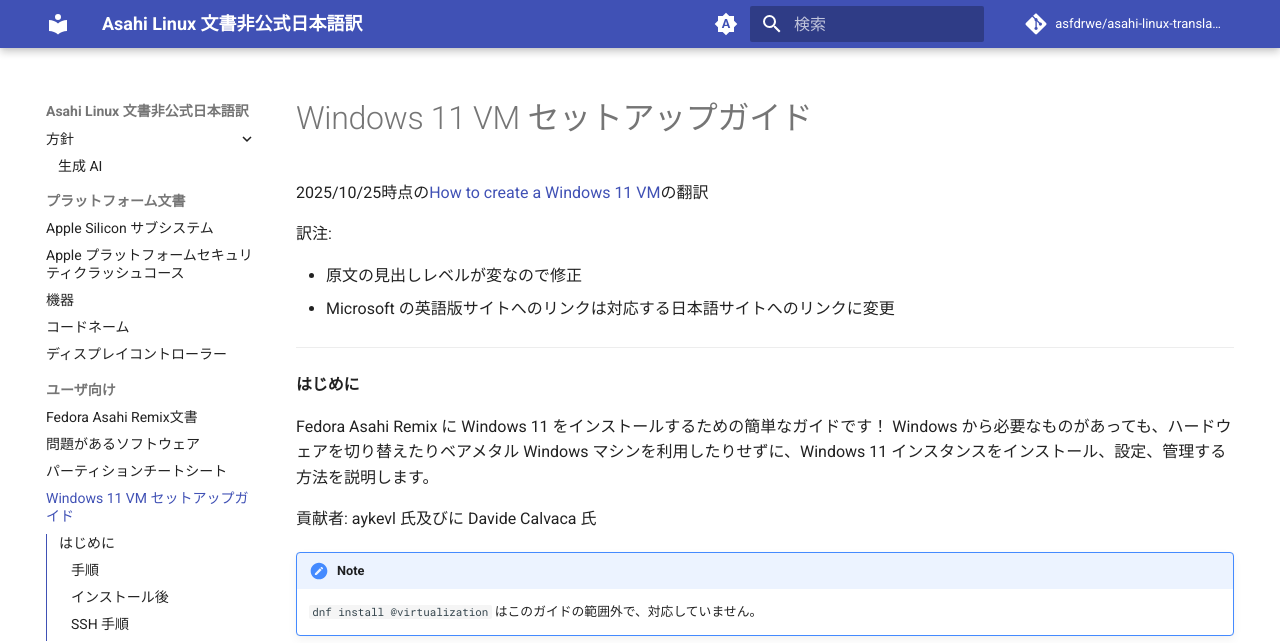
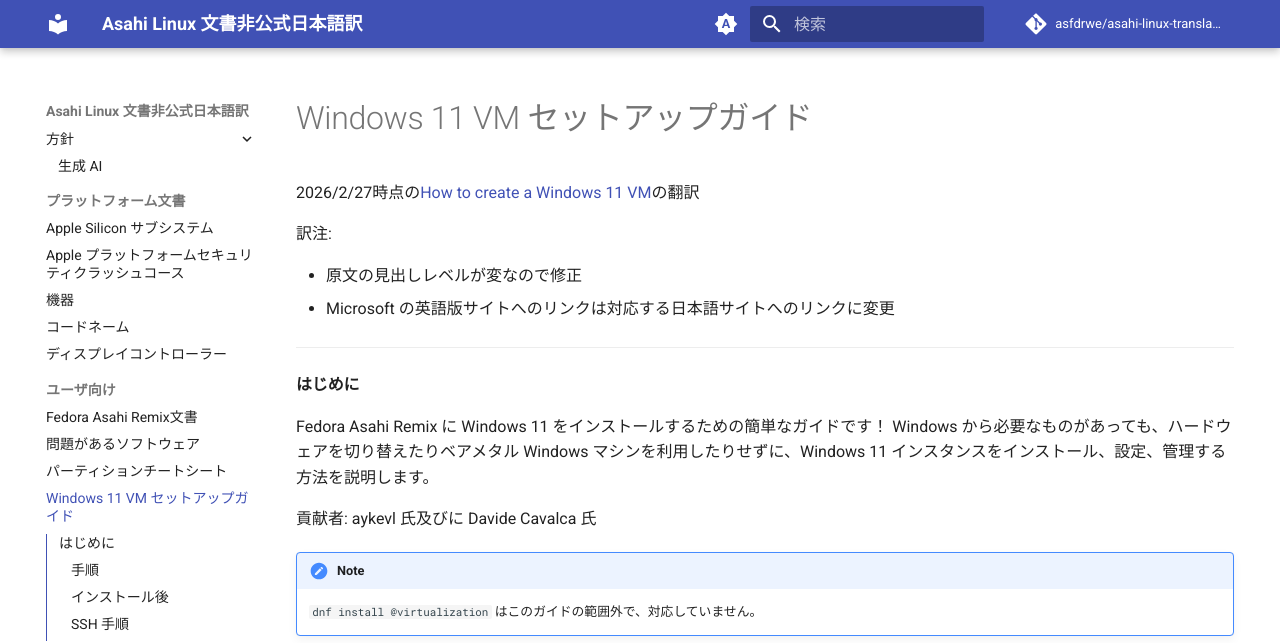
Before and after one commit to asfdrwe/asahi-linux-translations, an MkDocs documentation site: the page built from docs/sw/windows-11-vm.md, in a window 1280 px wide and 900 px high. Shown: the top 643 px of the window. Built offline with MkDocs 1.6.1 and Material for MkDocs 9.7.7, drawn with Linux system fonts in a browser that asks for light colours; comment, search, counter and statistics services are not loaded.

Commit message:
updated to 2026/2/28

```diff
--- a/docs/sw/windows-11-vm.md
+++ b/docs/sw/windows-11-vm.md
@@ -2,7 +2,7 @@
 title: Windows 11 VM の作成方法
 ---
 
-2025/10/25時点の[How to create a Windows 11 VM](https://github.com/AsahiLinux/docs/blob/main/docs/sw/windows-11-vm.md)の翻訳
+2026/2/27時点の[How to create a Windows 11 VM](https://github.com/AsahiLinux/docs/blob/main/docs/sw/windows-11-vm.md)の翻訳
 
 訳注:
 
@@ -15,7 +15,7 @@
 Fedora Asahi Remix に Windows 11 をインストールするための簡単なガイドです！
 Windows から必要なものがあっても、ハードウェアを切り替えたりベアメタル Windows マシンを利用したりせずに、Windows 11 インスタンスをインストール、設定、管理する方法を説明します。
 
-貢献者: aykevl 氏及びに Davide Calvaca 氏
+貢献者: aykevl 氏及びに Davide Cavalca 氏
 
 !!! note
     `dnf install @virtualization` はこのガイドの範囲外で、対応していません。
```
